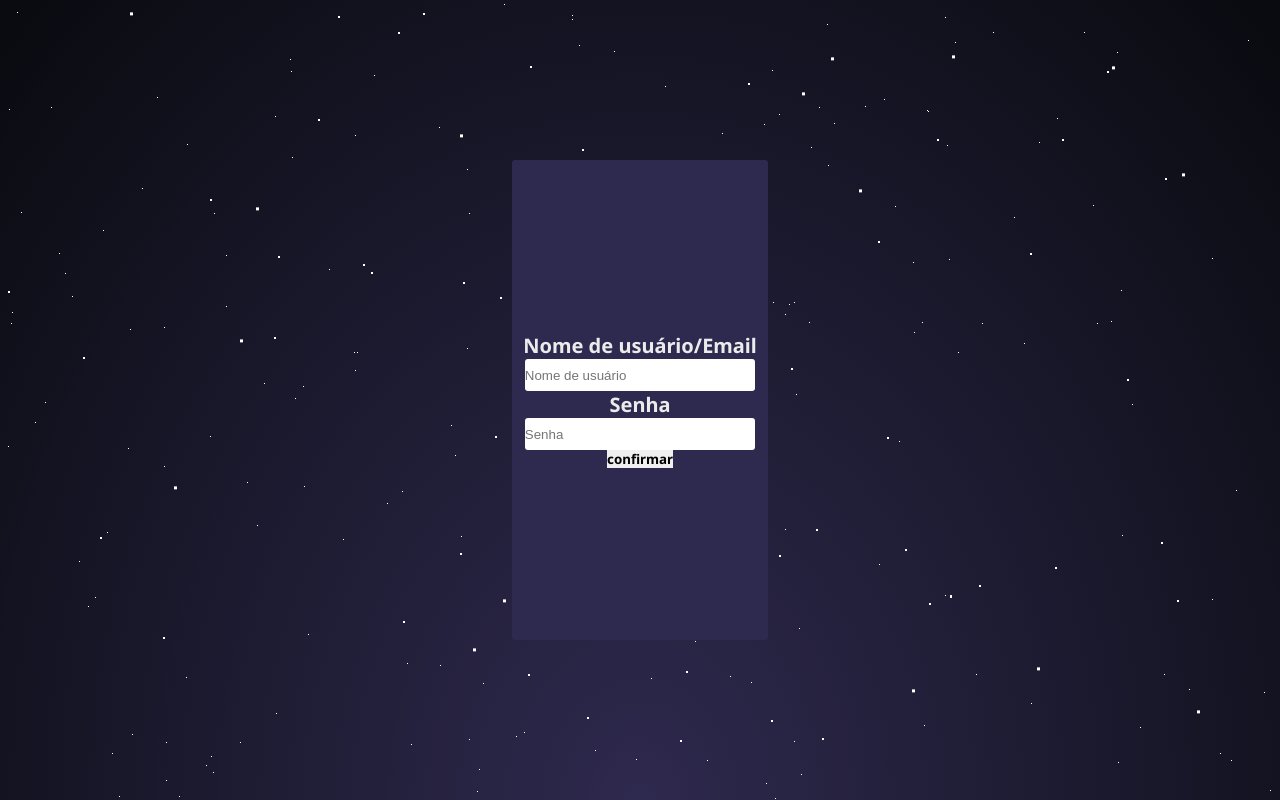
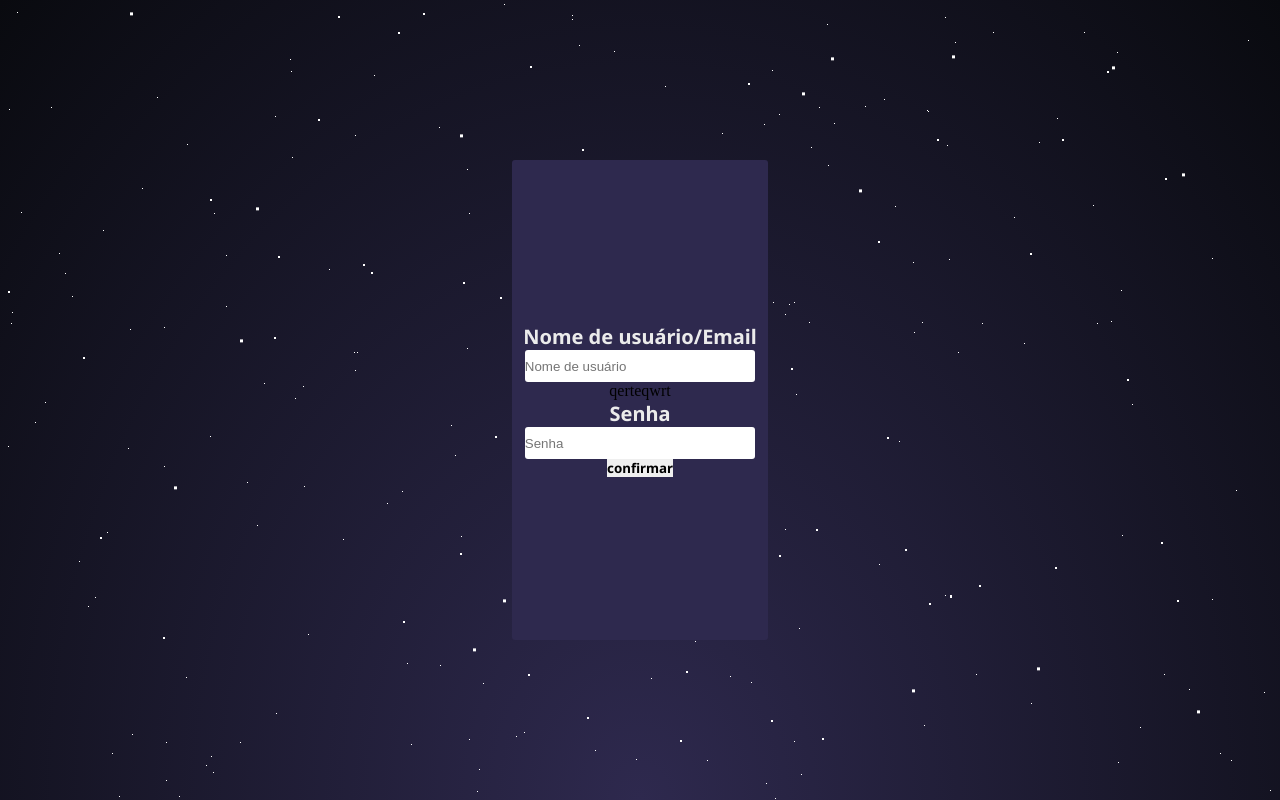
Before and after one commit to uSilas/PROJECT-JOBER, a plain HTML site: page login/login.html in a window 1280 px wide. Drawn offline with Linux system fonts and the light colour scheme.

Commit message:
obrigado gabriel

```diff
--- a/login/login.html
+++ b/login/login.html
@@ -18,7 +18,7 @@
     <div class="login">
         <label id="Email" for="email">Nome de usuário/Email</label>
             <input type="email" id="email" placeholder="Nome de usuário">
-
+        qerteqwrt
         <label id="Senha" for="password">Senha</label>
             <input type="password" id="password" placeholder="Senha">
         <button>confirmar</button>
```
